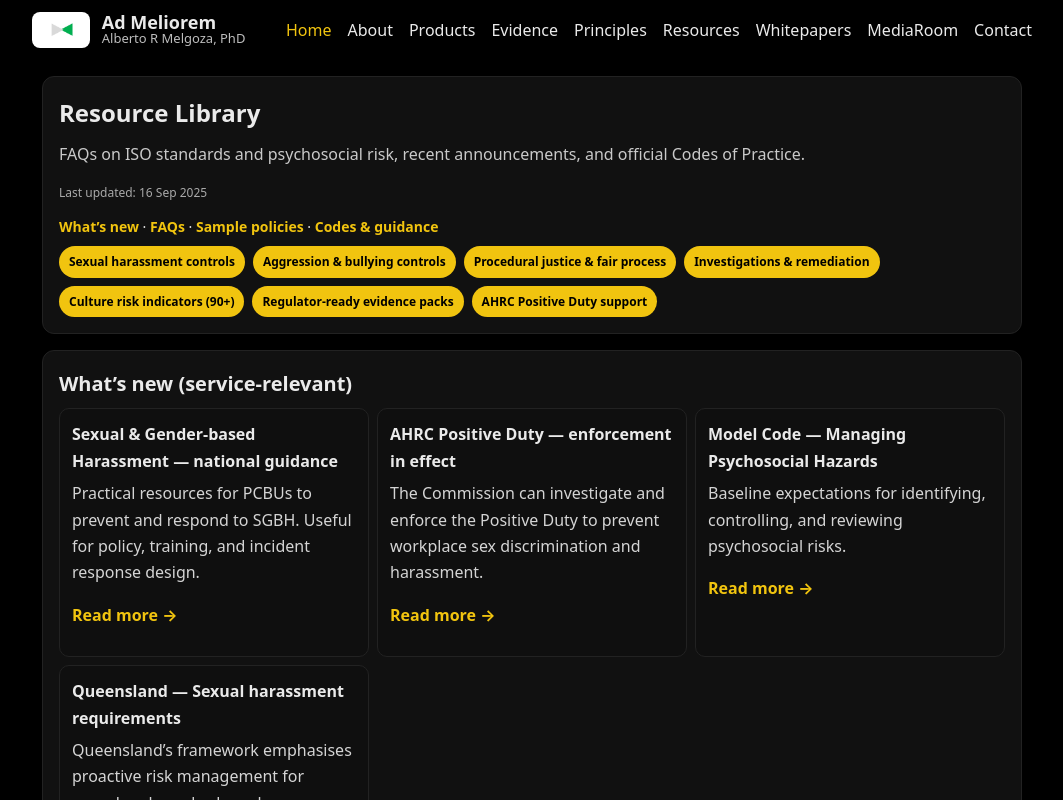
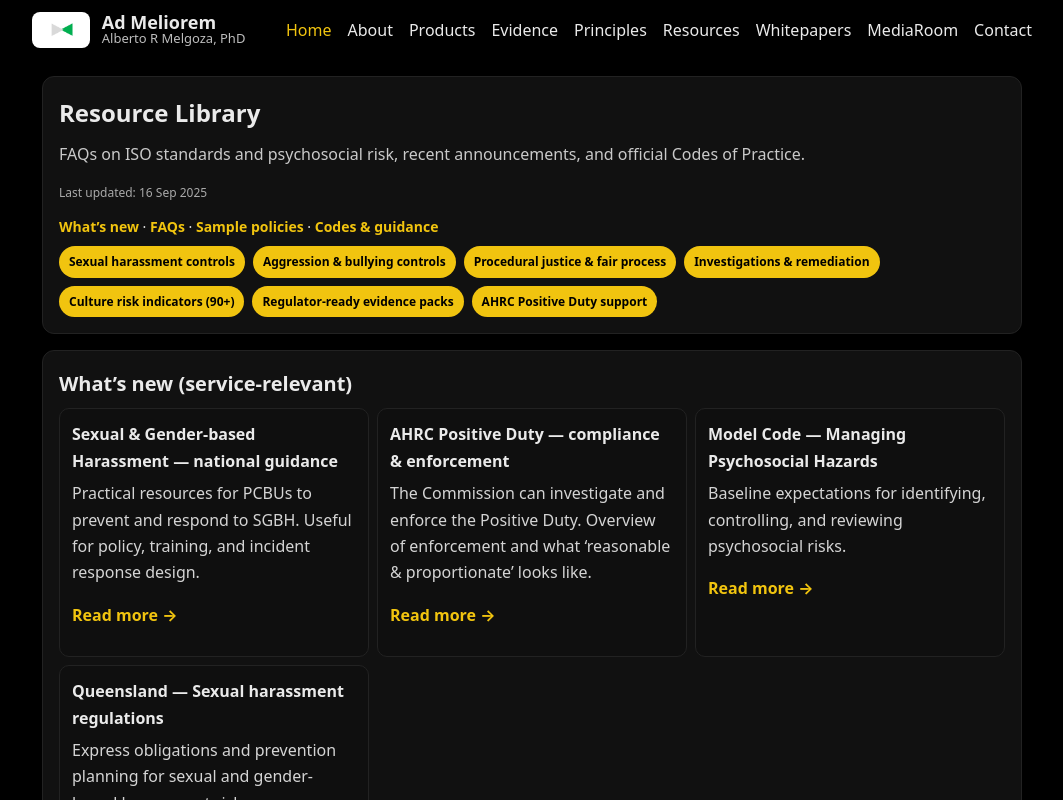
Before and after one commit to AlbertoRMelgoza/AdMeliorem, a Next.js app: page /resources in a window 1280 px wide. Shown: the top 800 px of the page, without its empty margins (108-1171 px from the left). Built offline with nearby package versions, Linux system fonts and the light colour scheme.

Commit message:
Update page.tsx

```diff
--- a/app/resources/page.tsx
+++ b/app/resources/page.tsx
@@ -61,27 +61,31 @@ export default function Page() {
     }
   ];
 
+  // Updated links (AHRC + QLD)
   const announcements = [
     {
       title: "Sexual & Gender-based Harassment — national guidance",
-      blurb: "Practical resources for PCBUs to prevent and respond to SGBH. Useful for policy, training, and incident response design.",
-      href: "https://www.safeworkaustralia.gov.au/safety-topic/hazards/sexual-and-gender-based-harassment/resources"
+      blurb:
+        "Practical resources for PCBUs to prevent and respond to SGBH. Useful for policy, training, and incident response design.",
+      href: "https://www.safeworkaustralia.gov.au/safety-topic/hazards/sexual-and-gender-based-harassment/resources",
     },
     {
-      title: "AHRC Positive Duty — enforcement in effect",
-      blurb: "The Commission can investigate and enforce the Positive Duty to prevent workplace sex discrimination and harassment.",
-      href: "https://humanrights.gov.au/our-work/women/positive-duty"
+      title: "AHRC Positive Duty — compliance & enforcement",
+      blurb:
+        "The Commission can investigate and enforce the Positive Duty. Overview of enforcement and what ‘reasonable & proportionate’ looks like.",
+      href: "https://humanrights.gov.au/our-work/sex-discrimination/positive-duty-sex-discrimination-act/compliance-enforcement",
     },
     {
       title: "Model Code — Managing Psychosocial Hazards",
       blurb: "Baseline expectations for identifying, controlling, and reviewing psychosocial risks.",
-      href: "https://www.safeworkaustralia.gov.au/doc/model-code-practice-managing-psychosocial-hazards-work"
+      href: "https://www.safeworkaustralia.gov.au/doc/model-code-practice-managing-psychosocial-hazards-work",
     },
     {
-      title: "Queensland — Sexual harassment requirements",
-      blurb: "Queensland’s framework emphasises proactive risk management for sexual and gender-based harassment.",
-      href: "https://www.worksafe.qld.gov.au/"
-    }
+      title: "Queensland — Sexual harassment regulations",
+      blurb:
+        "Express obligations and prevention planning for sexual and gender-based harassment risks.",
+      href: "https://www.worksafe.qld.gov.au/safety-and-prevention/mental-health/Psychosocial-hazards/sexual-harassment-and-sex-or-gender-based-harassment",
+    },
   ];
 
   const policies = [
@@ -91,7 +95,6 @@ export default function Page() {
   ];
 
   const codeLinks = [
-    // Your original state picks + model guidance (all align to your services)
     { name: "Queensland Code of Practice — Psychosocial hazards at work", href: "https://www.worksafe.qld.gov.au/__data/assets/pdf_file/0025/104857/managing-the-risk-of-psychosocial-hazards-at-work-code-of-practice.pdf" },
     { name: "NSW Code of Practice — Managing psychosocial hazards", href: "https://www.safework.nsw.gov.au/__data/assets/pdf_file/0004/983353/Code-of-Practice_Managing-psychosocial-hazards.pdf" },
     { name: "WA Code of Practice — Psychosocial hazards in the workplace", href: "https://www.worksafe.wa.gov.au/sites/default/files/atoms/files/221154_cp_psychosocialhazards.pdf" },
```
